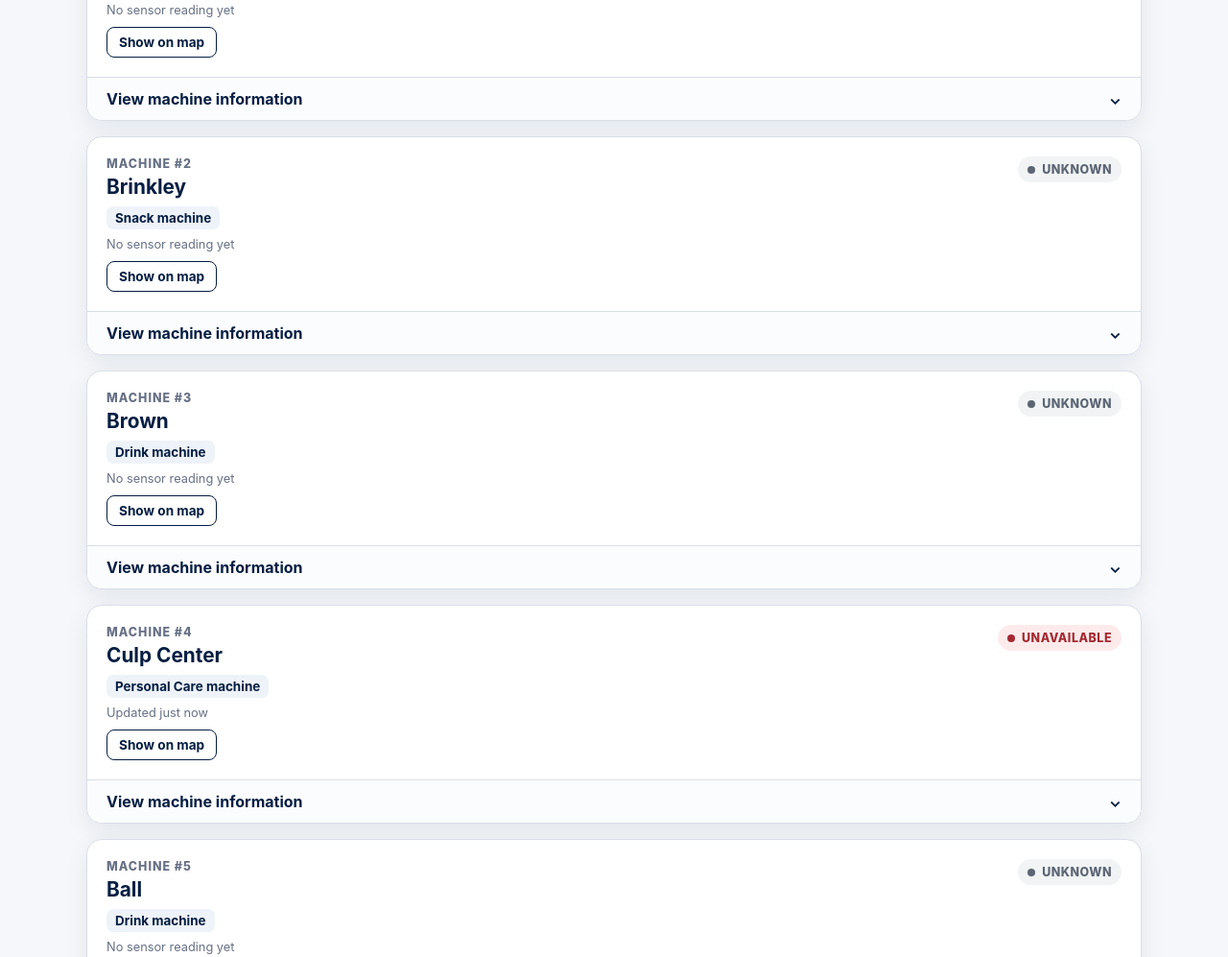
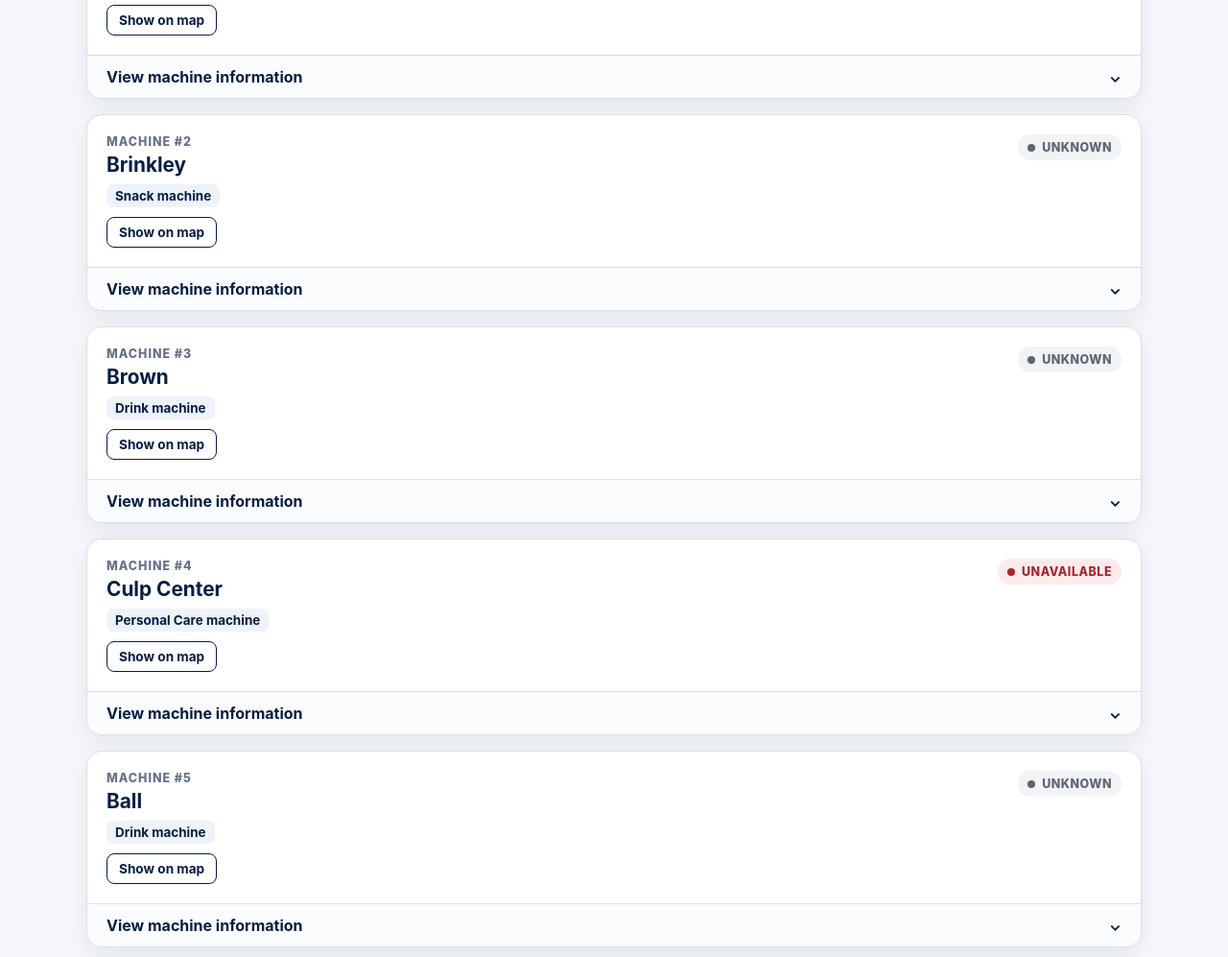
Before and after one commit to SmallFox16/SnackAttack, a website with bundled scripts: page index.html in a window 1280 px wide. Shown: the part 1226-2223 px from the top of the page at 96% size. Built offline with nearby package versions, Linux system fonts and the light colour scheme.

Commit message:
Revert "Merge pull request #30 from SmallFox16/iotDisplay"
This reverts commit d57b74605c63e69de9ff1b0f09e949ba16eb98df, reversing
changes made to b44a0ef7f406c2e30d33bf477d96a3c7859c382a.

```diff
--- a/app.js
+++ b/app.js
@@ -1,7 +1,6 @@
 import { sortMachinesByDistance } from "./sort-utils.mjs";
 import { applySensorMessage, startSimulatedSensor, storeSensorMessage } from "./iot-sensor.mjs";
 import { parseCSV } from "./csv-utils.mjs";
-import { formatLastUpdated } from "./iot-display.mjs";
 
 /* SnackAttack client application. */
 
@@ -106,39 +105,15 @@ function statusClass(status = "Unknown") {
   return "unknown";
 }
 
-/**
- * Builds a map pin for a machine. Out-of-service machines get a grayed-out pin
- * so their status is visible on the map (Task #2).
- */
-function machineIcon(type, availability = "Unknown") {
+function machineIcon(type) {
   const typeClass = type.toLowerCase().replaceAll(" ", "-");
-  const serviceClass = statusClass(availability) === "unavailable" ? " out-of-service" : "";
-
   return L.divIcon({
     className: "",
-    html: `<div class="machine-marker ${escapeHTML(typeClass)}${serviceClass}"><span>${markerEmoji[type] || "🛒"}</span></div>`,
+    html: `<div class="machine-marker ${escapeHTML(typeClass)}"><span>${markerEmoji[type] || "🛒"}</span></div>`,
     iconSize: [32, 32],
     iconAnchor: [16, 32],
     popupAnchor: [0, -30]
   });
-}
-
-/**
- * Builds a machine's map popup. Kept in one place so renderMarkers() and live
- * sensor updates produce the same popup, including the current status (Task #2).
- */
-function popupMarkup(machine) {
-  const distance = distanceLabel(machine.ID);
-  const availability = machine.Availability || "Unknown";
-
-  return `
-    <div class="map-popup">
-      <strong>${escapeHTML(machine.Building)} · ${escapeHTML(machine.Type)}</strong>
-      <span class="status popup-status ${statusClass(availability)}">${escapeHTML(availability)}</span>
-      ${distance ? `<span class="popup-distance">${distance}</span>` : ""}
-      ${displayValue(machine.Payment)}<br />
-      ${displayValue(machine.Directions)}
-    </div>`;
 }
 
 function renderMarkers(machines) {
@@ -149,11 +124,18 @@ function renderMarkers(machines) {
     const position = parseGPS(machine.GPS);
     if (!position) return;
 
+    const distance = distanceLabel(machine.ID);
     const marker = L.marker(position, {
-      icon: machineIcon(machine.Type, machine.Availability),
+      icon: machineIcon(machine.Type),
       title: `${machine.Building} ${machine.Type} machine`
     })
-      .bindPopup(popupMarkup(machine))
+      .bindPopup(`
+        <div class="map-popup">
+          <strong>${escapeHTML(machine.Building)} · ${escapeHTML(machine.Type)}</strong>
+          ${distance ? `<span class="popup-distance">${distance}</span>` : ""}
+          ${displayValue(machine.Payment)}<br />
+          ${displayValue(machine.Directions)}
+        </div>`)
       .addTo(markerLayer);
 
     markersByMachineId.set(String(machine.ID), marker);
@@ -211,7 +193,6 @@ function machineCard(machine) {
             <h2>${escapeHTML(machine.Building)}</h2>
             <span class="machine-type">${escapeHTML(machine.Type)} machine</span>
             ${distance ? `<p class="machine-distance">📍 ${distance}</p>` : ""}
-            <p class="last-updated" aria-live="off">${escapeHTML(lastUpdatedText(machine.ID))}</p>
             <button class="show-map-btn" type="button" data-machine-id="${escapeHTML(machine.ID)}">
               Show on map
             </button>
@@ -446,132 +427,63 @@ locateBtn.addEventListener("click", async () => {
   }
 });
 
-/* ---- Simulated IoT sensor (Tasks #4, #3, #2) ----
+
+/* ---- Simulated IoT sensor (Task #4) ----
  * Message format, validation, the simulator, and applying stock updates live in
- * iot-sensor.mjs; display helpers live in iot-display.mjs so they can be unit tested.
+ * iot-sensor.mjs so they can be unit tested.
  */
 let sensorTimer = null; // Interval ID, kept so the sensor can't be started twice
-const LAST_UPDATED_REFRESH_MS = 30000; // How often "Updated X ago" labels are refreshed
-
-/**
- * Returns the "last updated" label for a machine's card, based on its
- * latest sensor message (Task #2).
- */
-function lastUpdatedText(machineId) {
-  const message = state.sensorMessages.get(String(machineId));
-  return message ? formatLastUpdated(message.timestamp) : "No sensor reading yet";
-}
-
-/**
- * Finds a machine's card on the page, or null if it's hidden by the filters.
- */
-function findMachineCard(machineId) {
-  return document.getElementById(`details-${machineId}`)?.closest(".machine-card") || null;
-}
 
 /**
  * Shows a new status on a badge or label. Skips unchanged text so the
  * aria-live machine list only announces real changes.
- *
- * @returns {boolean} True if the status actually changed (used to highlight it).
  */
 function updateStatusText(element, status, baseClass) {
-  if (!element || element.textContent === status) return false;
+  if (!element || element.textContent === status) return;
 
   element.textContent = status;
   if (baseClass) element.className = `${baseClass} ${statusClass(status)}`;
-  return true;
-}
-
-/**
- * Plays a highlight animation on an element (Task #2). If the animation is
- * already running, it restarts so back-to-back updates are still visible.
- */
-function playHighlight(element, className) {
-  element.classList.remove(className);
-  element.getBoundingClientRect(); // Forces the browser to notice the removal so the animation restarts
-  element.classList.add(className);
-  element.addEventListener("animationend", () => element.classList.remove(className), { once: true });
 }
 
 /**
  * Updates one machine's card in place. A full render() would collapse open
  * details panels and close map popups every time a sensor reported.
- * Changed badges pop and the card glows so users can see what changed (Task #2).
  * Machines hidden by the current filters have no card; render() shows their
  * latest values when they reappear.
  */
 function updateMachineCard(machine) {
-  const card = findMachineCard(machine.ID);
+  const card = document.getElementById(`details-${machine.ID}`)?.closest(".machine-card");
   if (!card) return;
 
-  const changedBadges = [];
-
-  const statusBadge = card.querySelector(".status");
-  if (updateStatusText(statusBadge, machine.Availability, "status")) changedBadges.push(statusBadge);
+  updateStatusText(card.querySelector(".status"), machine.Availability, "status");
   updateStatusText(card.querySelector(".machine-availability"), machine.Availability);
 
   // Rows are drawn in the same order as the machine's product list
   const products = state.productsByMachine.get(String(machine.ID)) || [];
   card.querySelectorAll(".product-status").forEach((element, index) => {
-    const availability = products[index]?.availability || "Unknown";
-    if (updateStatusText(element, availability, "product-status")) changedBadges.push(element);
-  });
-
-  changedBadges.forEach((badge) => playHighlight(badge, "iot-changed"));
-  if (changedBadges.length) playHighlight(card, "iot-updated");
-}
-
-/**
- * Updates a machine's map pin and popup to match its current status (Task #2).
- * setPopupContent also refreshes a popup that's currently open.
- */
-function updateMachineMarker(machine) {
-  const marker = markersByMachineId.get(String(machine.ID));
-  if (!marker) return;
-
-  marker.setIcon(machineIcon(machine.Type, machine.Availability));
-  marker.setPopupContent(popupMarkup(machine));
-}
-
-/**
- * Refreshes every visible card's "Updated X ago" label so the times stay accurate.
- */
-function refreshLastUpdatedLabels() {
-  machineList.querySelectorAll(".machine-card").forEach((card) => {
-    const label = card.querySelector(".last-updated");
-    if (label) label.textContent = lastUpdatedText(card.dataset.machineId);
+    updateStatusText(element, products[index].availability || "Unknown", "product-status");
   });
 }
 
 /**
  * Handles one sensor message: rejects it if malformed, keeps it as the latest
- * reading for its machine, applies it to the stock, then updates the card and map.
+ * reading for its machine, then applies it to the stock shown on the page.
  */
 function handleSensorMessage(message) {
   if (!storeSensorMessage(state.sensorMessages, message)) return;
 
   const changedMachine = applySensorMessage(state.machines, state.productsByMachine, message);
-  if (changedMachine) {
-    updateMachineCard(changedMachine);
-    updateMachineMarker(changedMachine);
-  }
-
-  // Every valid reading refreshes the label, even when nothing changed
-  const label = findMachineCard(message.machineId)?.querySelector(".last-updated");
-  if (label) label.textContent = lastUpdatedText(message.machineId);
+  if (changedMachine) updateMachineCard(changedMachine);
 }
 
 /**
  * Starts the simulated sensor once machines have loaded. Each message goes
- * through handleSensorMessage, so the cards and map update as readings arrive.
- * Also starts refreshing the "Updated X ago" labels.
+ * through handleSensorMessage, so the cards update as readings arrive.
  */
 function startSensor() {
   if (sensorTimer || !state.machines.length) return;
 
   sensorTimer = startSimulatedSensor(state.machines, state.productsByMachine, handleSensorMessage);
-  setInterval(refreshLastUpdatedLabels, LAST_UPDATED_REFRESH_MS); // Keep "Updated X ago" labels current
 }
 
 
--- a/iot-display.mjs
+++ /dev/null
@@ -1,27 +0,0 @@
-/* Display helpers for simulated IoT updates (Task #2).
- * Kept separate from app.js so they can be unit tested.
- */
-
-/**
- * Turns a sensor message's timestamp into a short "last updated" label.
- *
- * @param {string} timestamp - ISO 8601 time the reading was taken.
- * @param {Date} [now=new Date()] - Current time (replaceable in tests).
- * @returns {string} e.g. "Updated just now", "Updated 25 sec ago", "Updated 3 min ago",
- *   or an empty string if the timestamp is missing or invalid.
- */
-export function formatLastUpdated(timestamp, now = new Date()) {
-  const time = Date.parse(timestamp);
-  if (Number.isNaN(time)) return "";
-
-  // Clamp to 0 so a sensor clock that's slightly ahead still reads "just now"
-  const seconds = Math.max(0, Math.floor((now.getTime() - time) / 1000));
-
-  if (seconds < 10) return "Updated just now";
-  if (seconds < 60) return `Updated ${seconds} sec ago`;
-
-  const minutes = Math.floor(seconds / 60);
-  if (minutes < 60) return `Updated ${minutes} min ago`;
-
-  return `Updated ${Math.floor(minutes / 60)} hr ago`;
-}
--- a/package.json
+++ b/package.json
@@ -7,7 +7,8 @@
     "lint": "eslint app.js distance.js forum.js forum-utils.mjs csv-utils.mjs sort-utils.mjs report-validation.mjs reports-api.mjs api tests",
     "lint:fix": "eslint app.js distance.js forum.js forum-utils.mjs csv-utils.mjs sort-utils.mjs report-validation.mjs reports-api.mjs api tests --fix",
     "test": "node --test",
-    "quality": "npm run lint && npm test"
+    "quality": "npm run lint && npm test",
+    "test": "node --test"
   },
   "devDependencies": {
     "@axe-core/playwright": "^4.14.0",
--- a/styles.css
+++ b/styles.css
@@ -752,49 +752,3 @@ footer {
 .report-form-section {
   margin-bottom: 22px;
 }
-
-
-/* ---- Live IoT updates (Task #2) ---- */
-.last-updated {
-  margin: 8px 0 0;
-  color: var(--muted);
-  font-size: 0.8rem;
-}
-
-.popup-status {
-  margin: 6px 0;
-}
-
-/* Gray pin for machines that are out of service */
-.machine-marker.out-of-service {
-  filter: grayscale(1);
-  opacity: 0.6;
-}
-
-/* Card glows gold briefly when a sensor changes something on it */
-.machine-card.iot-updated {
-  animation: iot-card-glow 1.6s ease-out;
-}
-
-@keyframes iot-card-glow {
-  0% { box-shadow: 0 0 0 3px var(--gold), var(--shadow); }
-  100% { box-shadow: var(--shadow); }
-}
-
-/* Individual badges that changed pop slightly */
-.iot-changed {
-  animation: iot-badge-pop 0.6s ease-out;
-}
-
-@keyframes iot-badge-pop {
-  0% { transform: scale(1.15); }
-  100% { transform: scale(1); }
-}
-
-/* Respect users who turn off animations; the colors and text still change */
-@media (prefers-reduced-motion: reduce) {
-  .machine-card.iot-updated,
-  .iot-changed {
-    animation: none;
-  }
-}
```
Also changed, not shown: tests/iot-display.test.mjs (deleted, +0 -66 lines).
